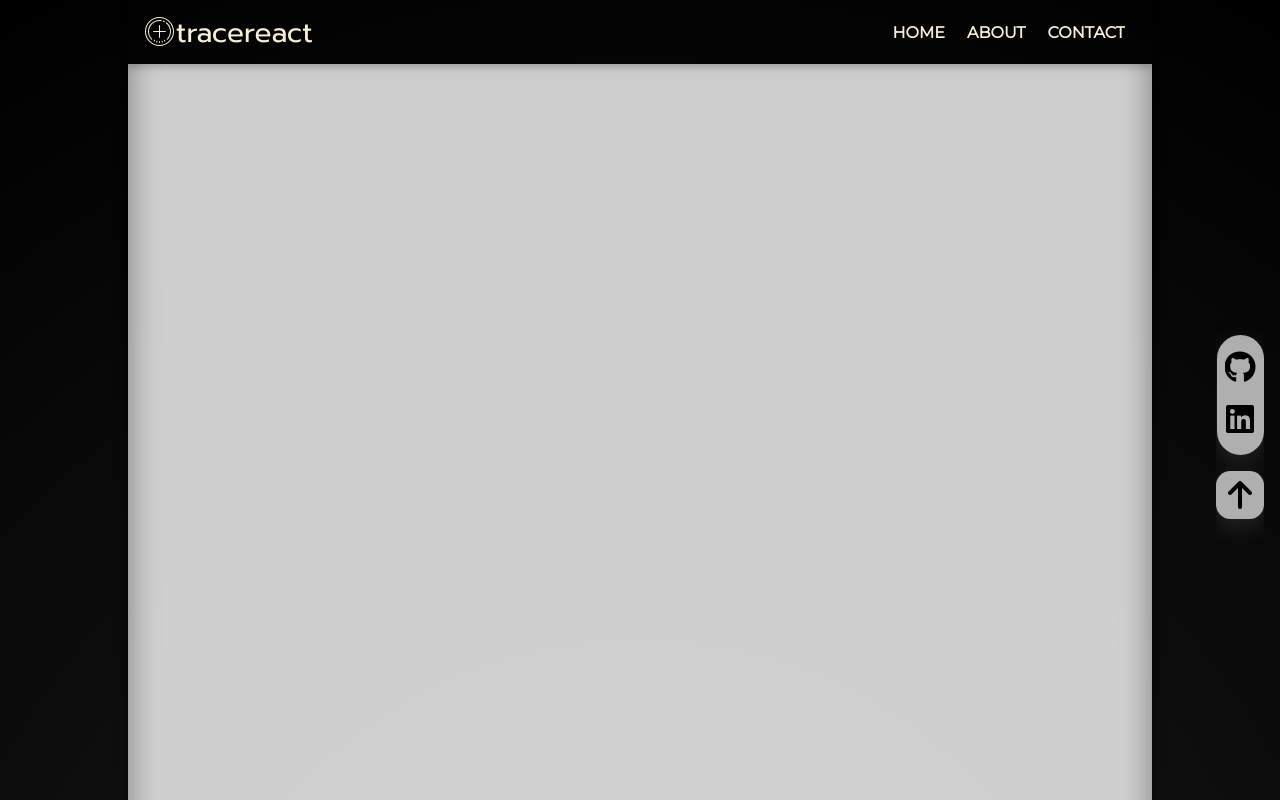
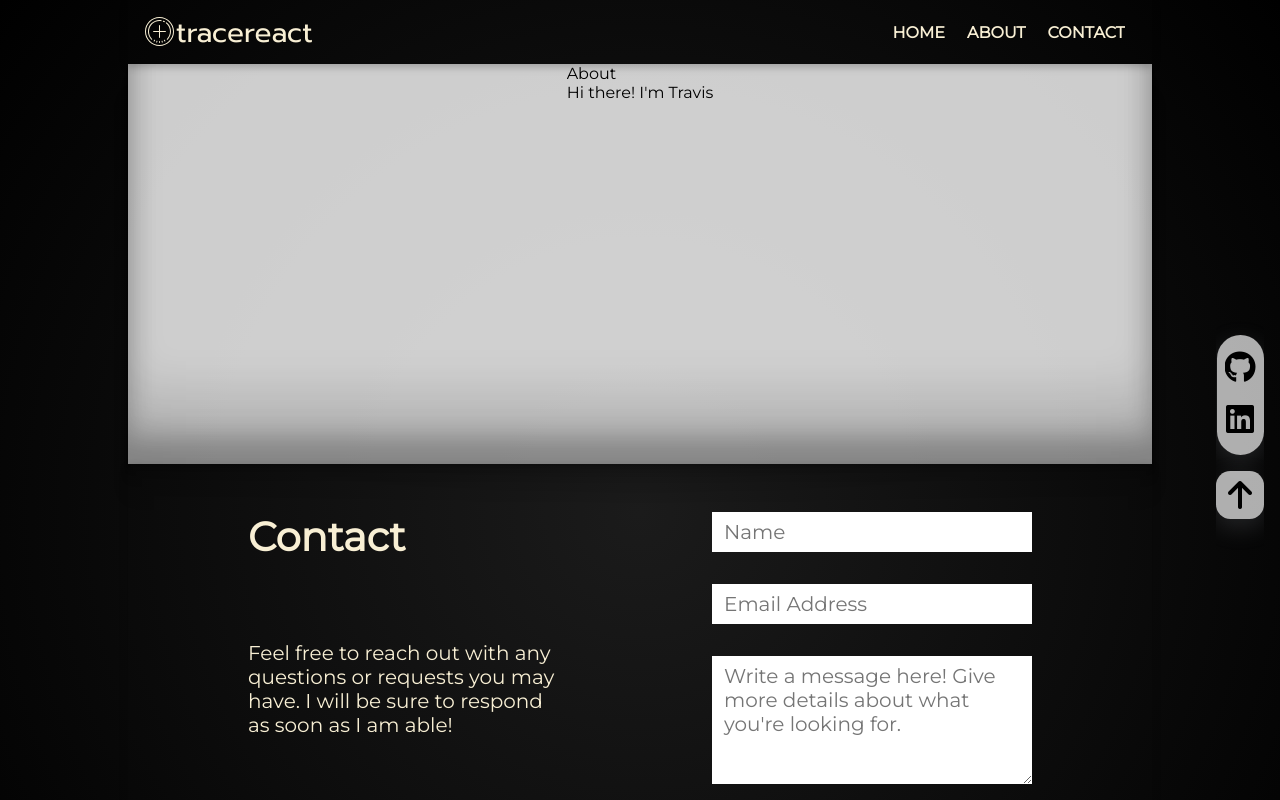
Before and after one commit to tracereact/company-website, a React (Create React App) app: page / in a window 1280 px wide. Shown: the top 800 px of the page. Built offline with nearby package versions, Linux system fonts and the light colour scheme; no server answers.

Commit message:
Adjust styling and add new about section

```diff
--- /dev/null
+++ b/src/components/about.js
@@ -0,0 +1,13 @@
+import React from 'react';
+import '../styles/about.css';
+
+const About = () => {
+  return (
+    <div className="about">
+      <div className="title">About</div>
+      <div className="info">Hi there! I&apos;m Travis</div>
+    </div>
+  );
+};
+
+export default About;
--- a/src/components/content.js
+++ b/src/components/content.js
@@ -1,9 +1,14 @@
 import React from 'react';
+import About from './about';
 import '../styles/content.css';
 
 const Content = () => {
   return (
-    <div className="content" />
+    <div className="content">
+      <div id="about">
+        <About />
+      </div>
+    </div>
   );
 };
 
--- /dev/null
+++ b/src/styles/about.css
@@ -0,0 +1 @@
+@import url('./global.css');
--- a/src/styles/contact.css
+++ b/src/styles/contact.css
@@ -63,5 +63,7 @@
 }
 
 .error.active {
-  background-color: rgba(153, 0, 0, 0.5);
+  font-size: 1rem;
+  font-weight: bold;
+  background-color: rgba(255, 0, 0, 0.555);
 }
--- a/src/styles/content.css
+++ b/src/styles/content.css
@@ -8,7 +8,7 @@
   min-width: 30rem;
   width: 80vw;
   max-width: 70rem;
-  min-height: 200vh;
+  min-height: 50vh;
   background-color: rgba(255, 255, 255, 0.801);
   box-shadow: rgba(0, 0, 0, 0.17) 0px -23px 25px 0px inset, rgba(0, 0, 0, 0.15) 0px -36px 30px 0px inset, rgba(0, 0, 0, 0.1) 0px -79px 40px 0px inset, rgba(0, 0, 0, 0.06) 0px 2px 1px, rgba(0, 0, 0, 0.09) 0px 4px 2px, rgba(0, 0, 0, 0.09) 0px 8px 4px, rgba(0, 0, 0, 0.09) 0px 16px 8px, rgba(0, 0, 0, 0.09) 0px 32px 16px;
 }
--- a/src/styles/utils/button.css
+++ b/src/styles/utils/button.css
@@ -15,7 +15,6 @@
 }
 
 .custom button {
-  padding: 0;
   border: none;
   background: none;
   margin: 0;
```
